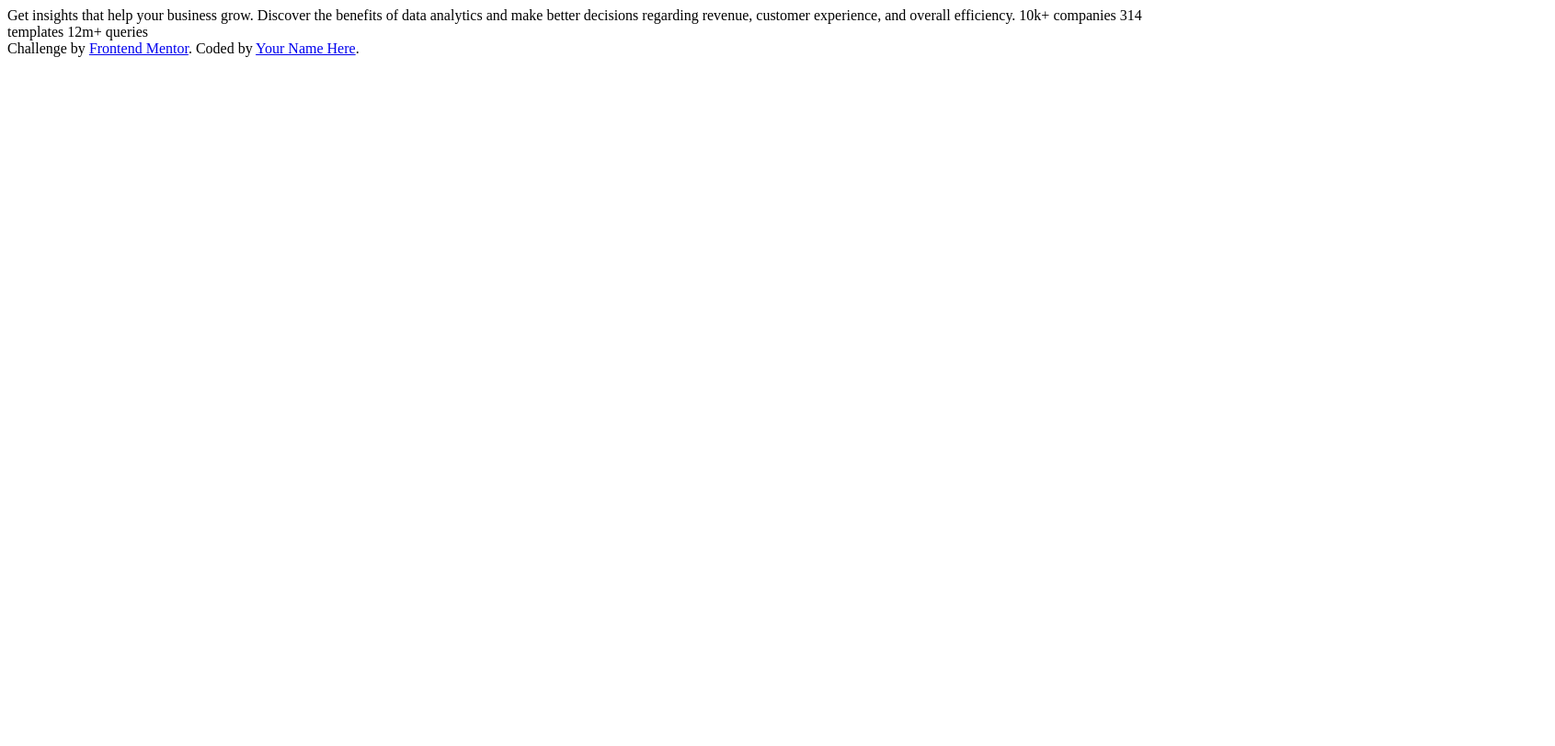
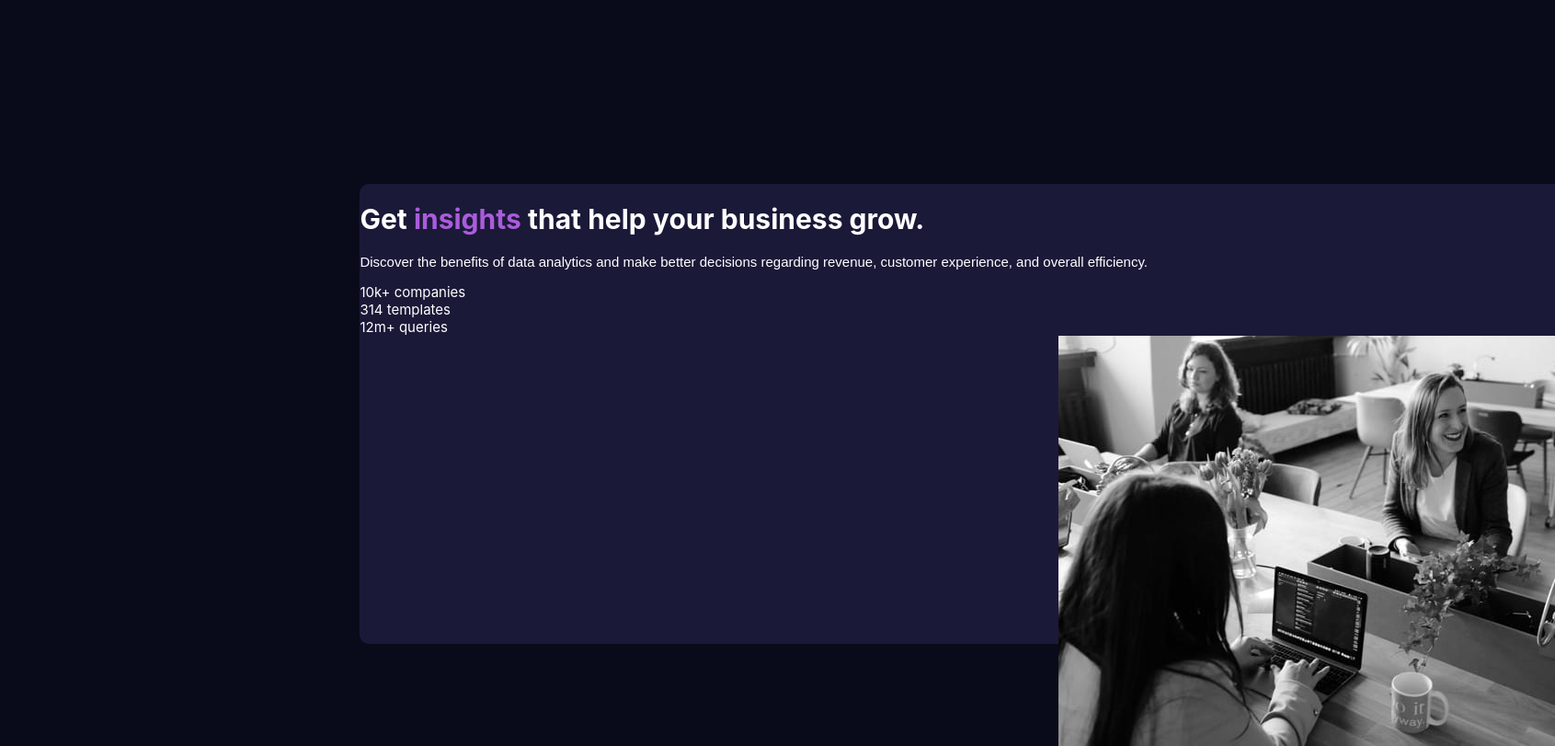
Before and after one commit to azun510/Stats-Card, a plain HTML site: page index.html in a window 1280 px wide. Shown: the whole page at 92% size, 1691 px wide, since content can reach past the window. Drawn offline with Linux system fonts and the light colour scheme; a web font is replaced by a local one.

Commit message:
nearly complete with challenge

```diff
--- a/css/styles.css
+++ b/css/styles.css
@@ -5,3 +5,39 @@
 .attribution a {
   color: hsl(228, 45%, 44%);
 }
+
+body {
+  background: hsl(233, 47%, 7%);
+}
+
+main {
+  color: white;
+  font-size: 15px;
+  font-family: "Inter", sans-serif;
+  font-weight: 400;
+}
+
+span {
+  color: hsl(277, 64%, 61%);
+}
+
+.title {
+  font-family: "Lexend Deca", sans-serif;
+  font-size: 15px;
+  font-weight: 400;
+}
+
+.rectangle {
+  position: absolute;
+  top: 25%;
+  left: 13%;
+  margin-left: 225px;
+  width: 1300px;
+  height: 500px;
+  background: hsl(244, 38%, 16%);
+  border-radius: 10px 0px 0px 10px;
+}
+
+img {
+  float: right;
+}
--- a/index.html
+++ b/index.html
@@ -5,25 +5,38 @@
   <meta name="viewport" content="width=device-width, initial-scale=1.0"> <!-- displays site properly based on user's device -->
 
   <link rel="icon" type="image/png" sizes="32x32" href="./images/favicon-32x32.png">
+  <link rel="stylesheet" href="/css/styles.css">
+  <link rel="stylesheet" href="https://fonts.google.com/specimen/Inter">
 
   <title>Frontend Mentor | Stats preview card component</title>
 
 
 </head>
 <body>
+  <main class="rectangle">
 
-  Get insights that help your business grow.
+    <h1 class="main-title">
+      Get <span>insights</span> that help your business grow.
+    </h1>
+    <p class="title">
+      Discover the benefits of data analytics and make better decisions regarding revenue, customer
+      experience, and overall efficiency.
+  </p>
+    <div>
+      10k+ companies
+    </div>
+    <div>
+      314 templates
+    </div>
+    <div>
+      12m+ queries
+    </div>
+    <img src="images/image-header-desktop.jpg" alt="table meeting">
+  </main>
 
-  Discover the benefits of data analytics and make better decisions regarding revenue, customer
-  experience, and overall efficiency.
-
-  10k+ companies
-  314 templates
-  12m+ queries
-
-  <div class="attribution">
+  <!-- <div class="attribution">
     Challenge by <a href="https://www.frontendmentor.io?ref=challenge" target="_blank">Frontend Mentor</a>.
-    Coded by <a href="#">Your Name Here</a>.
+    Coded by <a href="#">Your Name Here</a>. -->
   </div>
 </body>
 </html>
```
